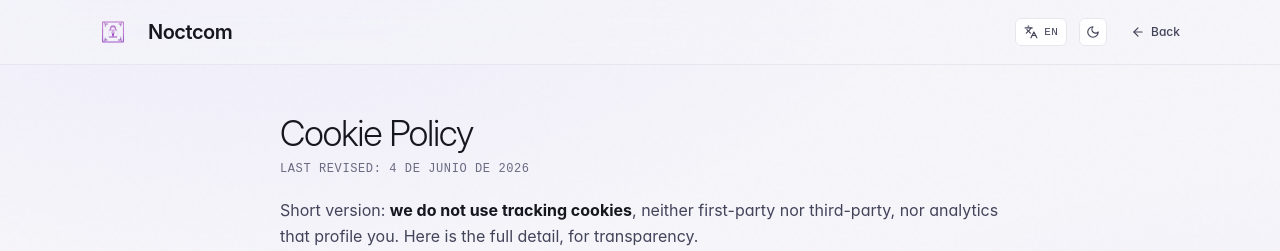
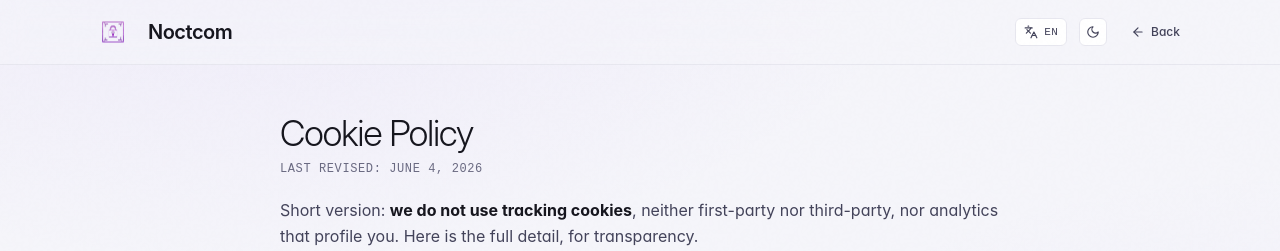
Before and after one commit to RedderLabs/noctcom, a Next.js app in the folder frontend/: page /en/cookies in a window 1280 px wide. Shown: the top 251 px of the page. Built offline with nearby package versions, Linux system fonts and the light colour scheme.

Commit message:
feat(self-host): install.sh (curl|bash) + landing muestra el one-liner; fechas legales localizadas; app 0.12.1

```diff
--- a/frontend/app/[locale]/LandingPage.tsx
+++ b/frontend/app/[locale]/LandingPage.tsx
@@ -203,11 +203,9 @@ export default function LandingPage() {
               <div className="w-full md:w-80 shrink-0">
                 <div className="rounded-lg bg-bg-deep border border-border-faint p-4 font-mono text-xs leading-relaxed">
                   <p className="text-text-muted">{t('selfhost.deployComment')}</p>
-                  <p className="text-violet-300 mt-1">git clone https://github.com/</p>
-                  <p className="text-violet-300">  RedderLabs/noctcom.git</p>
-                  <p className="text-text-secondary mt-2">cd noctcom</p>
-                  <p className="text-text-secondary">cp .env.example .env</p>
-                  <p className="text-violet-300 mt-2">docker compose up -d</p>
+                  <p className="text-violet-300 mt-1">curl -fsSL https://raw.</p>
+                  <p className="text-violet-300">githubusercontent.com/RedderLabs/</p>
+                  <p className="text-violet-300">noctcom/main/install.sh | bash</p>
                   <p className="text-text-muted mt-2">{t('selfhost.readyComment')}</p>
                 </div>
               </div>
--- a/frontend/app/[locale]/cookies/page.tsx
+++ b/frontend/app/[locale]/cookies/page.tsx
@@ -8,7 +8,7 @@ export const metadata: Metadata = {
   alternates: { canonical: '/cookies' },
 };
 
-const UPDATED = '4 de junio de 2026';
+const UPDATED = '2026-06-04';
 
 export default function CookiesPage() {
   const t = useTranslations('cookies');
--- a/frontend/app/[locale]/privacidad/page.tsx
+++ b/frontend/app/[locale]/privacidad/page.tsx
@@ -8,7 +8,7 @@ export const metadata: Metadata = {
   alternates: { canonical: '/privacidad' },
 };
 
-const UPDATED = '4 de junio de 2026';
+const UPDATED = '2026-06-04';
 
 export default function PrivacidadPage() {
   const t = useTranslations('privacy');
--- a/frontend/app/[locale]/terminos/page.tsx
+++ b/frontend/app/[locale]/terminos/page.tsx
@@ -8,7 +8,7 @@ export const metadata: Metadata = {
   alternates: { canonical: '/terminos' },
 };
 
-const UPDATED = '4 de junio de 2026';
+const UPDATED = '2026-06-04';
 
 export default function TerminosPage() {
   const t = useTranslations('terms');
--- a/frontend/components/legal/LegalPage.tsx
+++ b/frontend/components/legal/LegalPage.tsx
@@ -1,6 +1,6 @@
 'use client';
 
-import { useTranslations } from 'next-intl';
+import { useTranslations, useFormatter } from 'next-intl';
 import { Link } from '@/i18n/navigation';
 import { Navbar } from '@/components/ui/Navbar';
 
@@ -13,12 +13,15 @@ export function LegalPage({
   children,
 }: {
   title: string;
+  /** Fecha de última revisión en ISO (p. ej. '2026-06-04'); se formatea según el idioma. */
   updated: string;
   intro?: React.ReactNode;
   children: React.ReactNode;
 }) {
   const t = useTranslations('legal');
   const tf = useTranslations('footer');
+  const format = useFormatter();
+  const updatedLabel = format.dateTime(new Date(updated), { year: 'numeric', month: 'long', day: 'numeric' });
   return (
     <main className="min-h-screen flex flex-col">
       <Navbar variant="back" />
@@ -27,7 +30,7 @@ export function LegalPage({
         <div className="mb-8">
           <h1 className="font-display text-4xl font-light tracking-tight mb-2">{title}</h1>
           <p className="text-xs font-mono uppercase tracking-wider text-text-tertiary">
-            {t('lastRevised')}: {updated}
+            {t('lastRevised')}: {updatedLabel}
           </p>
           {intro && <div className="mt-5 text-text-secondary leading-relaxed">{intro}</div>}
         </div>
--- a/frontend/package.json
+++ b/frontend/package.json
@@ -1,6 +1,6 @@
 {
   "name": "@noctcom/frontend",
-  "version": "0.12.0",
+  "version": "0.12.1",
   "private": true,
   "type": "module",
   "scripts": {
```
Also changed, not shown: 2 other files (tests, documents, lock files or other folders).
